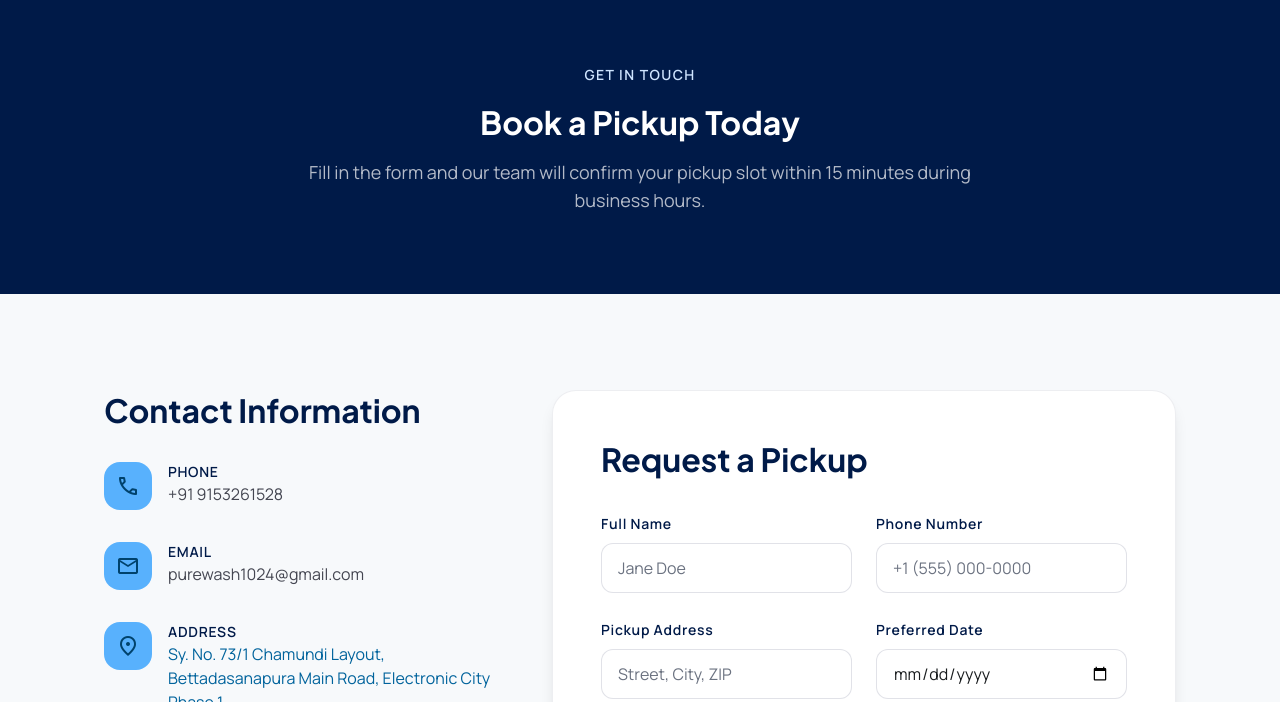
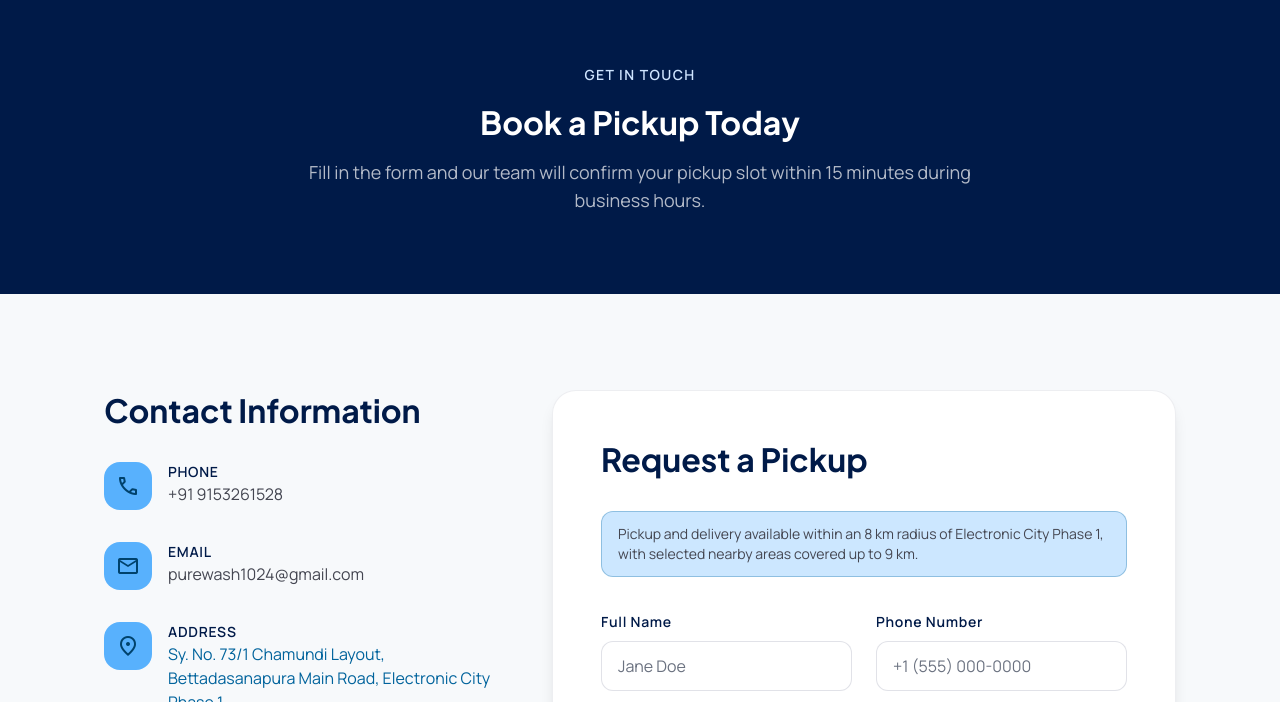
Before and after one commit to vishnu7660/laundaryService, a website: page pages/contact.html in a window 1280 px wide. Shown: the part 98-800 px from the top of the page. Drawn offline with nearby package versions, Linux system fonts and the light colour scheme.

```diff
--- a/pages/contact.html
+++ b/pages/contact.html
@@ -124,6 +124,9 @@
                 <!-- Right: booking form -->
                 <div class="lg:col-span-3 bg-white rounded-3xl border border-outline-variant/30 shadow-lg p-8 md:p-12">
                     <h2 class="font-headline-lg text-headline-lg text-primary mb-8">Request a Pickup</h2>
+                    <p class="mb-8 rounded-xl border border-secondary/30 bg-secondary-container/30 px-4 py-3 text-sm text-on-surface-variant">
+                        Pickup and delivery available within an 8 km radius of Electronic City Phase 1, with selected nearby areas covered up to 9 km.
+                    </p>
 
                     <form class="grid grid-cols-1 md:grid-cols-2 gap-6" onsubmit="handleBooking(event)">
                         <div class="space-y-2">
```
